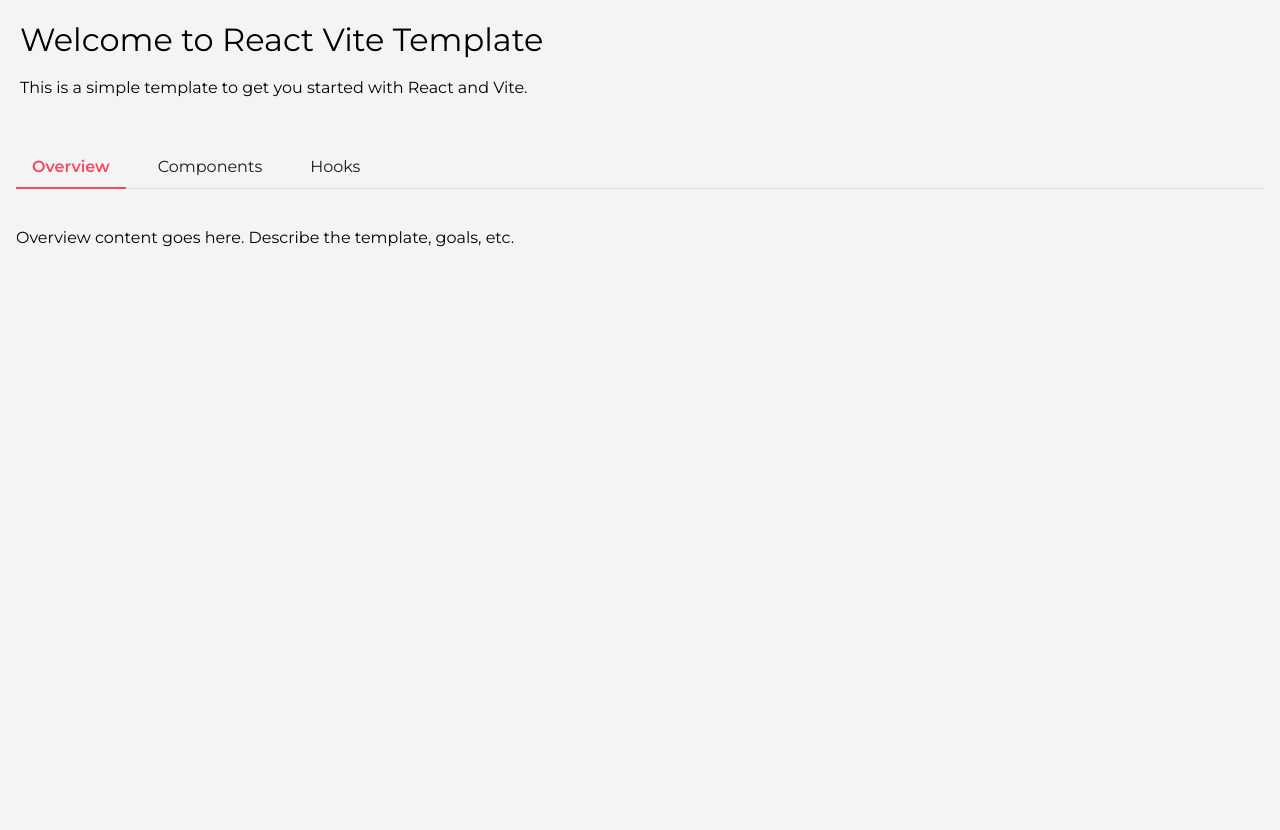
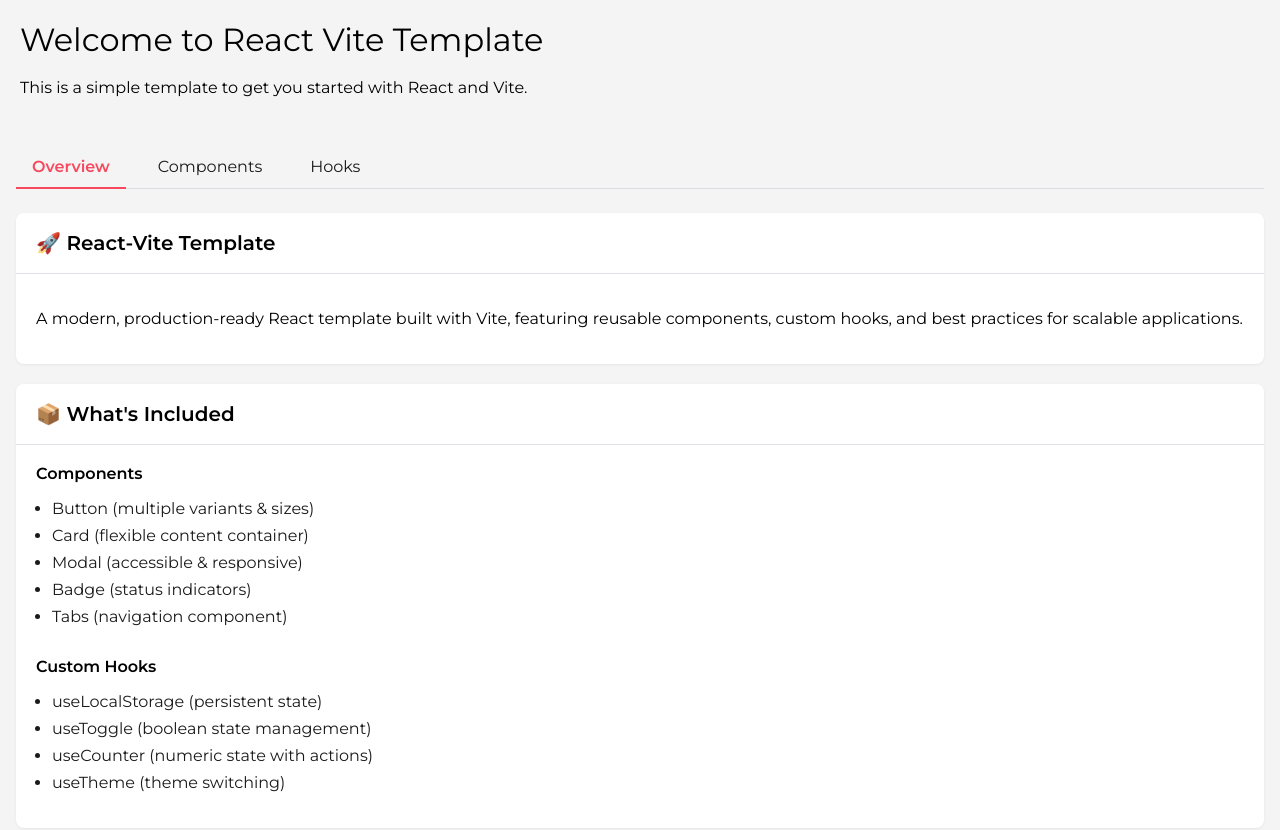
Before and after one commit to devoteamgcloud/react-vite-fe-template, a React (Vite) app: page / in a window 1280 px wide. Shown: the top 830 px of the page. Built offline with nearby package versions, Linux system fonts and the light colour scheme.

Commit message:
Add content under Overview tab section. Add ListComponet.

```diff
--- a/src/components/common/molecules/List/List.tsx
+++ b/src/components/common/molecules/List/List.tsx
@@ -0,0 +1,22 @@
+import { Typography as T } from '../../../../core/typography'
+import * as S from './styled'
+
+type ListProps = {
+  title: string
+  items: string[]
+}
+
+export default function List({ title, items }: ListProps) {
+  return (
+    <S.ListWrapper>
+      <T.BodyBase demi margin="0">
+        {title}
+      </T.BodyBase>
+      <S.List>
+        {items.map((item) => (
+          <S.ListItem key={item}>{item}</S.ListItem>
+        ))}
+      </S.List>
+    </S.ListWrapper>
+  )
+}
--- a/src/components/common/molecules/List/index.ts
+++ b/src/components/common/molecules/List/index.ts
@@ -0,0 +1,3 @@
+import List from './List'
+
+export default List
--- a/src/components/common/molecules/List/styled.ts
+++ b/src/components/common/molecules/List/styled.ts
@@ -0,0 +1,16 @@
+import styled from '@emotion/styled'
+import tokens from '../../../../core/tokens'
+import { FlexContainer } from '../../styled'
+
+export const ListWrapper = styled(FlexContainer)``
+
+export const List = styled.ul`
+  margin: ${tokens.spacing.BASELINE}px 0;
+  padding-left: ${tokens.spacing.BASELINE * 2}px;
+  list-style-type: disc;
+`
+
+export const ListItem = styled.li`
+  margin-bottom: ${tokens.spacing.BASELINE}px;
+  color: ${({ theme }) => theme.colors.text.primary};
+`
--- a/src/components/common/styled.ts
+++ b/src/components/common/styled.ts
@@ -16,3 +16,12 @@
 export const BaseContainer = styled.div`
   padding: ${tokens.padding.BASELINE * 2.5}px;
 `
+export const FlexContainer = styled.div`
+  display: flex;
+  flex-direction: column;
+  gap: ${tokens.gap.BASELINE}px;
+`
+
+export const TabContainer = styled(FlexContainer)`
+  gap: ${tokens.gap.BASELINE * 2.5}px;
+`
--- a/src/components/common/templates/SectionCard/styled.ts
+++ b/src/components/common/templates/SectionCard/styled.ts
@@ -1,12 +1,11 @@
 import styled from '@emotion/styled'
-import { BaseContainer } from '../../styled'
+import { BaseContainer, FlexContainer } from '../../styled'
 import tokens from '../../../../core/tokens'
 
 export const Wrapper = styled.section`
   background: ${({ theme }) => theme.colors.white};
   border-radius: ${tokens.borderRadius.BASELINE}px;
   box-shadow: 0 1px 3px 0 ${({ theme }) => theme.colors.boxShadow};
-  margin: ${tokens.margin.BASELINE * 2}px;
 `
 
 export const Header = styled(BaseContainer)`
@@ -16,4 +15,7 @@
   gap: ${tokens.gap.LARGE}px;
 `
 
-export const Body = styled(BaseContainer)``
+export const Body = styled(FlexContainer)`
+  gap: ${tokens.gap.LARGE}px;
+  padding: ${tokens.padding.BASELINE * 2.5}px;
+`
--- a/src/pages/LiberyPage/tabs/Overview/index.tsx
+++ b/src/pages/LiberyPage/tabs/Overview/index.tsx
@@ -1,9 +1,20 @@
+import List from '../../../../components/common/molecules/List/List'
+import { TabContainer } from '../../../../components/common/styled'
+import SectionCard from '../../../../components/common/templates/SectionCard'
 import { Typography as T } from '../../../../core/typography'
+import { overviewSections } from './overview.config'
 
 export default function OverviewTab() {
   return (
-    <T.BodyBase>
-      Overview content goes here. Describe the template, goals, etc.
-    </T.BodyBase>
+    <TabContainer>
+      {overviewSections.map((section) => (
+        <SectionCard key={section.title} title={section.title}>
+          {section.content && <T.BodyBase>{section.content}</T.BodyBase>}
+          {section.lists?.map((list) => (
+            <List key={list.title} title={list.title} items={list.items} />
+          ))}
+        </SectionCard>
+      ))}
+    </TabContainer>
   )
 }
--- /dev/null
+++ b/src/pages/LiberyPage/tabs/Overview/overview.config.ts
@@ -0,0 +1,32 @@
+export const overviewSections = [
+  {
+    title: '🚀 React-Vite Template',
+    content: `A modern, production-ready React template built with Vite,
+      featuring reusable components, custom hooks, and best practices
+      for scalable applications.`,
+  },
+  {
+    title: "📦 What's Included",
+    lists: [
+      {
+        title: 'Components',
+        items: [
+          'Button (multiple variants & sizes)',
+          'Card (flexible content container)',
+          'Modal (accessible & responsive)',
+          'Badge (status indicators)',
+          'Tabs (navigation component)',
+        ],
+      },
+      {
+        title: 'Custom Hooks',
+        items: [
+          'useLocalStorage (persistent state)',
+          'useToggle (boolean state management)',
+          'useCounter (numeric state with actions)',
+          'useTheme (theme switching)',
+        ],
+      },
+    ],
+  },
+]
```
Also changed, not shown: src/pages/LiberyPage/tabs/Overview/IntroCard.tsx (deleted).
